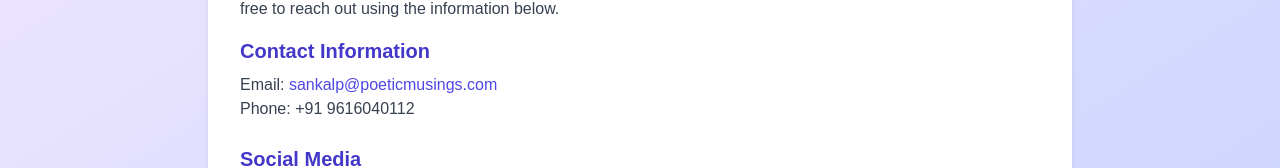
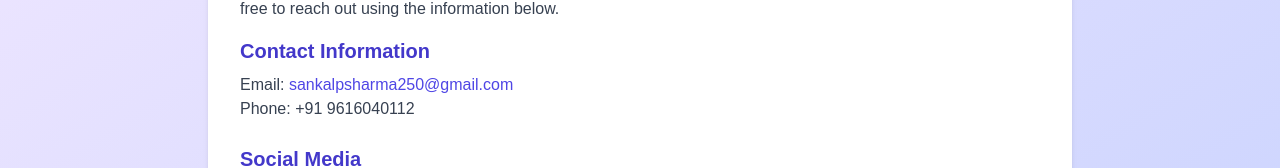
Before and after one commit to RIVAL231/EchoedWords, a Next.js app: page /contact in a window 1280 px wide. Shown: the part 319-487 px from the top of the page. Built offline with nearby package versions, Linux system fonts and the light colour scheme.

Commit message:
email chaned

```diff
--- a/app/contact/page.jsx
+++ b/app/contact/page.jsx
@@ -17,7 +17,7 @@ export default function ContactPage() {
           </p>
           <div className="mb-6">
             <h3 className="text-xl font-semibold mb-2 text-indigo-700">Contact Information</h3>
-            <p className="text-gray-700">Email: <a href="mailto:sankalpsharma250@gmail.com" className="text-indigo-600 hover:text-indigo-800 transition-colors">sankalp@poeticmusings.com</a></p>
+            <p className="text-gray-700">Email: <a href="mailto:sankalpsharma250@gmail.com" className="text-indigo-600 hover:text-indigo-800 transition-colors">sankalpsharma250@gmail.com</a></p>
             <p className="text-gray-700">Phone: +91 9616040112</p>
           </div>
           <div className="mb-6">
```
